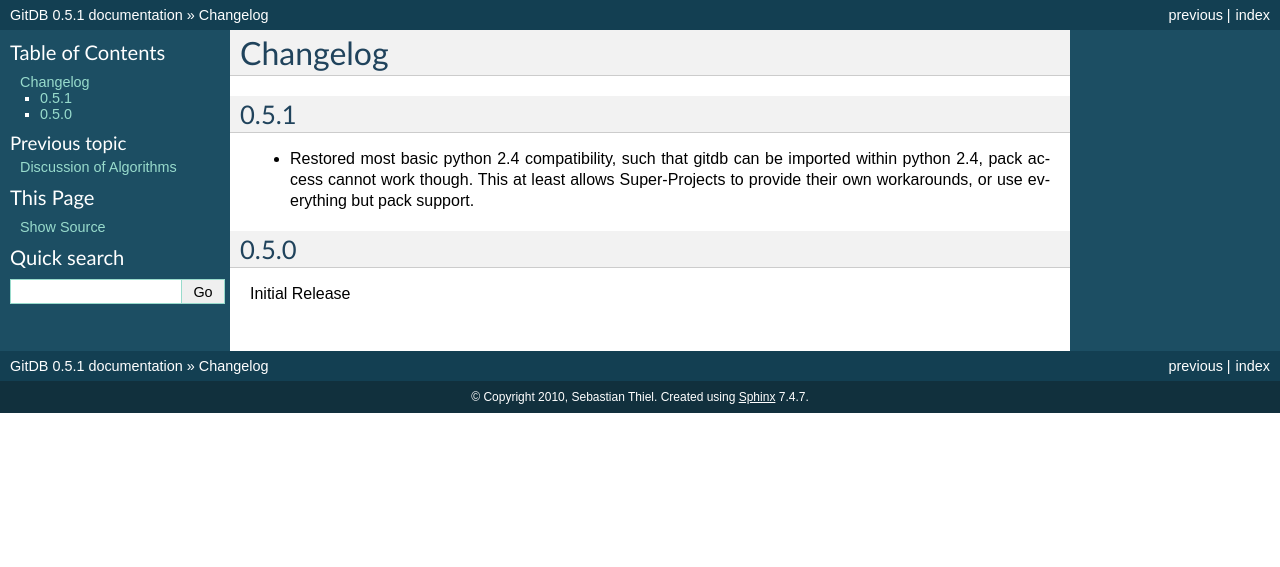
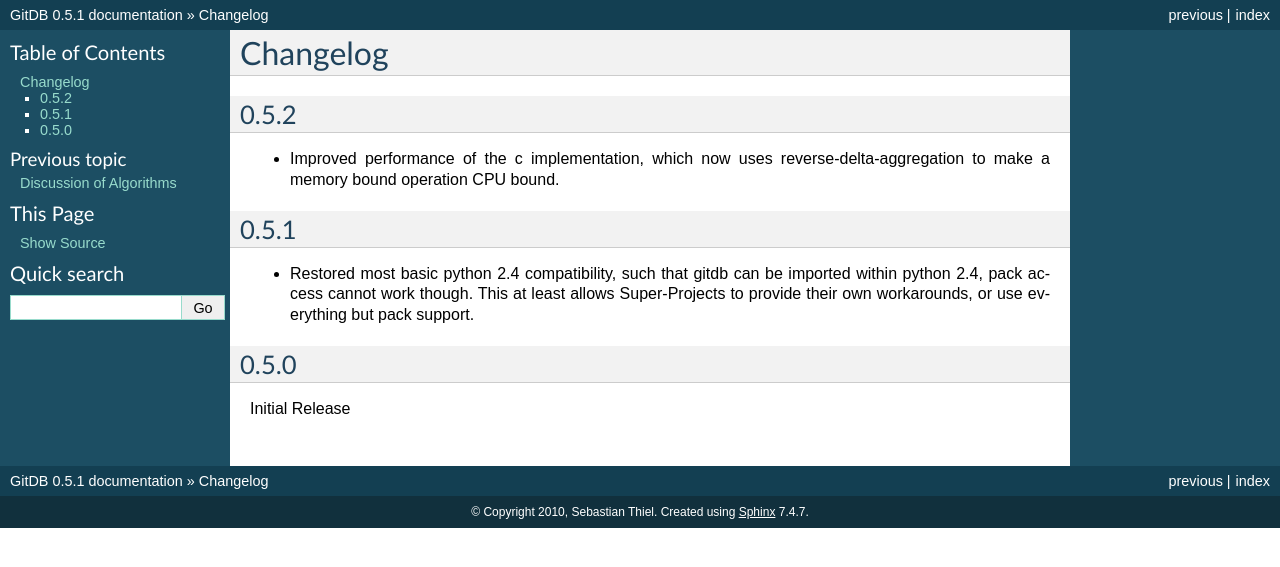
Before and after one commit to gitpython-developers/gitdb, a Sphinx documentation site: the page built from doc/source/changes.rst, in a window 1280 px wide. Shown: the top 567 px of the page. Built offline with Sphinx 7.4.7, drawn with Linux system fonts in a browser that asks for light colours.

Commit message:
Updated changelog for 0.5.2

```diff
--- a/doc/source/changes.rst
+++ b/doc/source/changes.rst
@@ -1,6 +1,12 @@
 #########
 Changelog
 #########
+
+*****
+0.5.2
+*****
+* Improved performance of the c implementation, which now uses reverse-delta-aggregation to make a memory bound operation CPU bound.
+
 *****
 0.5.1
 *****
```
